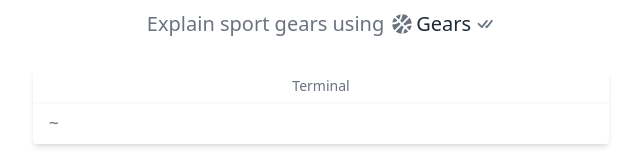
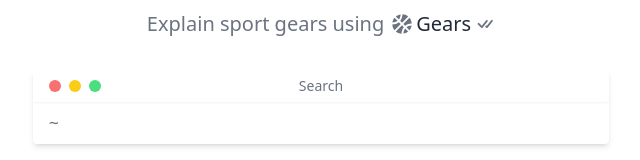
Before and after one commit to sykhanh1996/dressingguide.app, a React (Create React App) app in the folder typescript-structure/: page /app/main/second in a window 1280 px wide. Shown: the part 224-384 px from the top of the page, without its empty margins (319-959 px from the left). Built offline with nearby package versions, Linux system fonts and the light colour scheme.

Commit message:
add icon

```diff
--- a/typescript-structure/src/views/app-views/main/second/MainSecond.tsx
+++ b/typescript-structure/src/views/app-views/main/second/MainSecond.tsx
@@ -44,8 +44,13 @@
                 {/* Input */}
                 <div className="self-center mt-8 bg-white dark:bg-black shadow-md w-full max-w-xl rounded overflow-hidden content">
                     <div className="relative h-8 flex items-center justify-between shadow-sm">
+                        <div className="ml-4 flex space-x-2 items-center">
+                            <span className="h-3 w-3 rounded-full bg-red-400" />
+                            <span className="h-3 w-3 rounded-full bg-yellow-400" />
+                            <span className="h-3 w-3 rounded-full bg-green-400" />
+                        </div>
                         <div className="absolute inset-0 pointer-events-none flex items-center justify-center text-sm font-light text-gray-500">
-                            Terminal
+                            Search
                         </div>
                     </div>
                     <div className="px-4 py-3 font-mono flex items-center">
```
